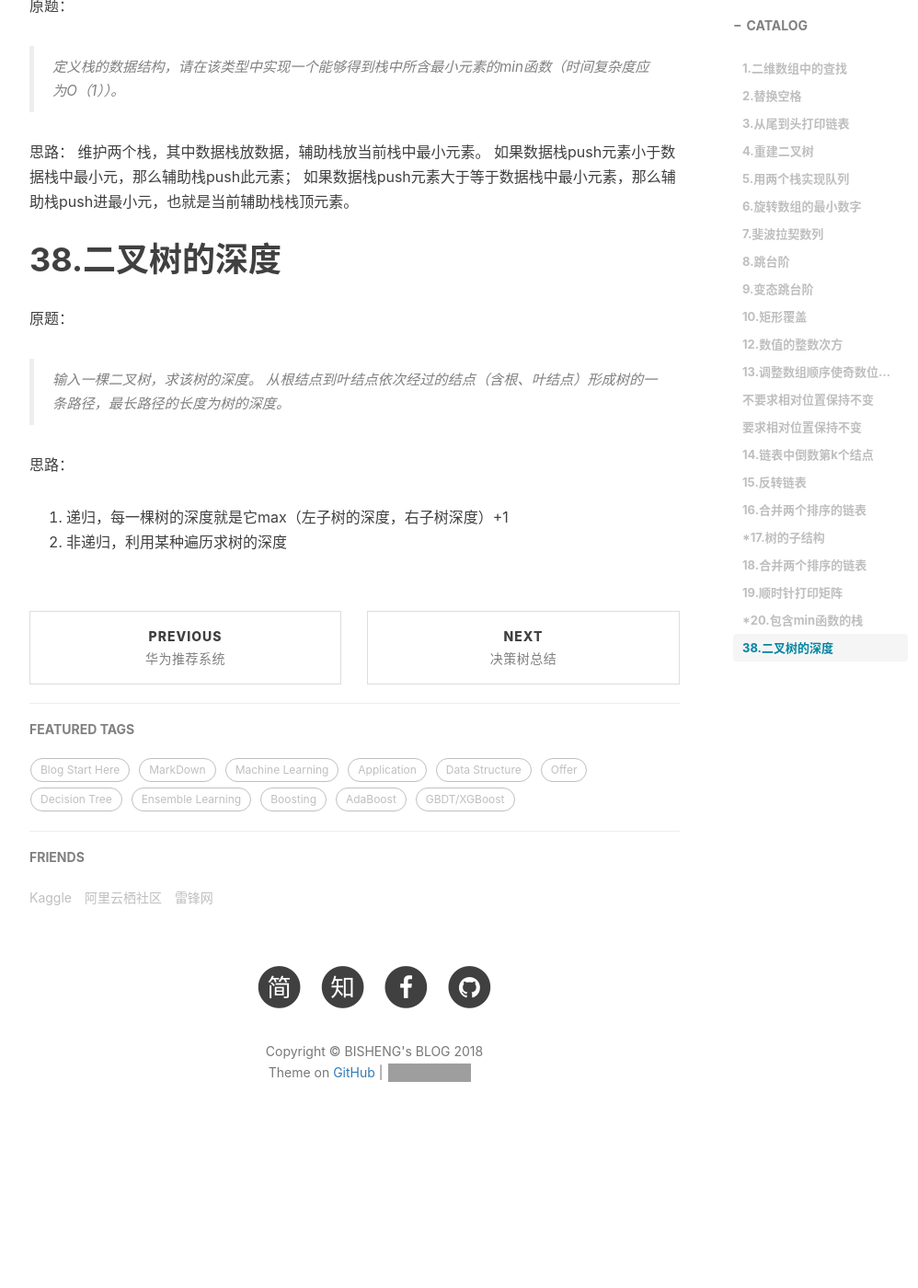
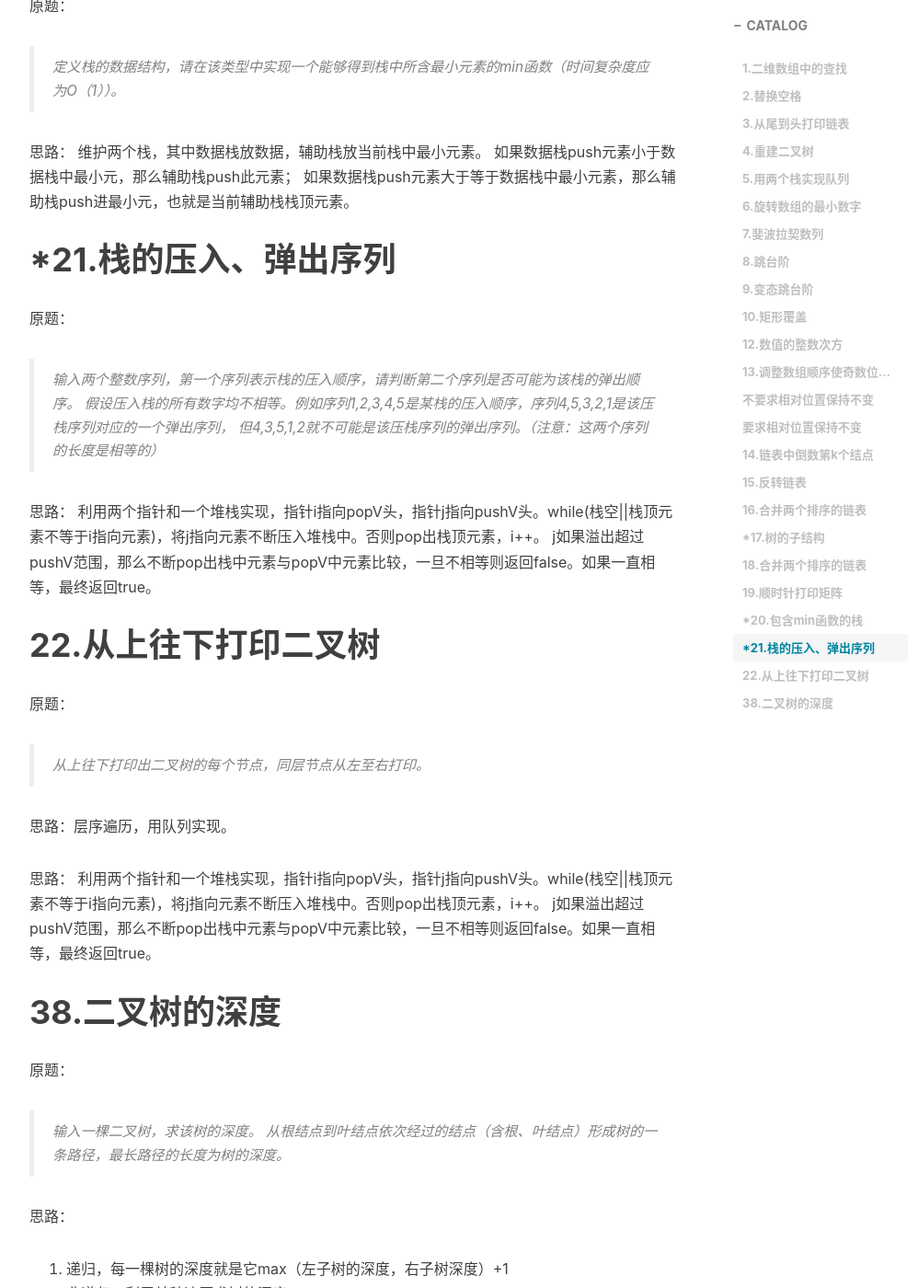
Before and after one commit to BishengSJTU/BishengSJTU.github.io, a Jekyll site: the page built from _posts/2018-12-07-剑指Offer.md, in a window 1280 px wide and 1400 px high, scrolled down 8341 px. Shown: the whole window at 92% size, without its empty margins (233-1231 px from the left). Built offline with Jekyll 4.4.1, drawn with Linux system fonts in a browser that asks for light colours; nearby versions of some CDN libraries; comment, search, counter and statistics services are not loaded; before the commit the page ends 9611 px from its top, so only the background shows below that; grey boxes are pictures that could not be loaded.

Commit message:
2018-12-13

```diff
--- a/_posts/2018-12-07-剑指Offer.md
+++ b/_posts/2018-12-07-剑指Offer.md
@@ -220,6 +220,25 @@ Fn-1 = Fn;
 如果数据栈push元素小于数据栈中最小元，那么辅助栈push此元素；
 如果数据栈push元素大于等于数据栈中最小元素，那么辅助栈push进最小元，也就是当前辅助栈栈顶元素。
 
+# \*21.栈的压入、弹出序列
+原题：
+>输入两个整数序列，第一个序列表示栈的压入顺序，请判断第二个序列是否可能为该栈的弹出顺序。
+>假设压入栈的所有数字均不相等。例如序列1,2,3,4,5是某栈的压入顺序，序列4,5,3,2,1是该压栈序列对应的一个弹出序列，
+>但4,3,5,1,2就不可能是该压栈序列的弹出序列。（注意：这两个序列的长度是相等的）
+
+思路：
+利用两个指针和一个堆栈实现，指针i指向popV头，指针j指向pushV头。while(栈空||栈顶元素不等于i指向元素)，将j指向元素不断压入堆栈中。否则pop出栈顶元素，i++。
+j如果溢出超过pushV范围，那么不断pop出栈中元素与popV中元素比较，一旦不相等则返回false。如果一直相等，最终返回true。
+
+# 22.从上往下打印二叉树
+原题：
+>从上往下打印出二叉树的每个节点，同层节点从左至右打印。
+
+思路：层序遍历，用队列实现。
+
+思路：
+利用两个指针和一个堆栈实现，指针i指向popV头，指针j指向pushV头。while(栈空||栈顶元素不等于i指向元素)，将j指向元素不断压入堆栈中。否则pop出栈顶元素，i++。
+j如果溢出超过pushV范围，那么不断pop出栈中元素与popV中元素比较，一旦不相等则返回false。如果一直相等，最终返回true。
 
 # 38.二叉树的深度
 原题：
```
